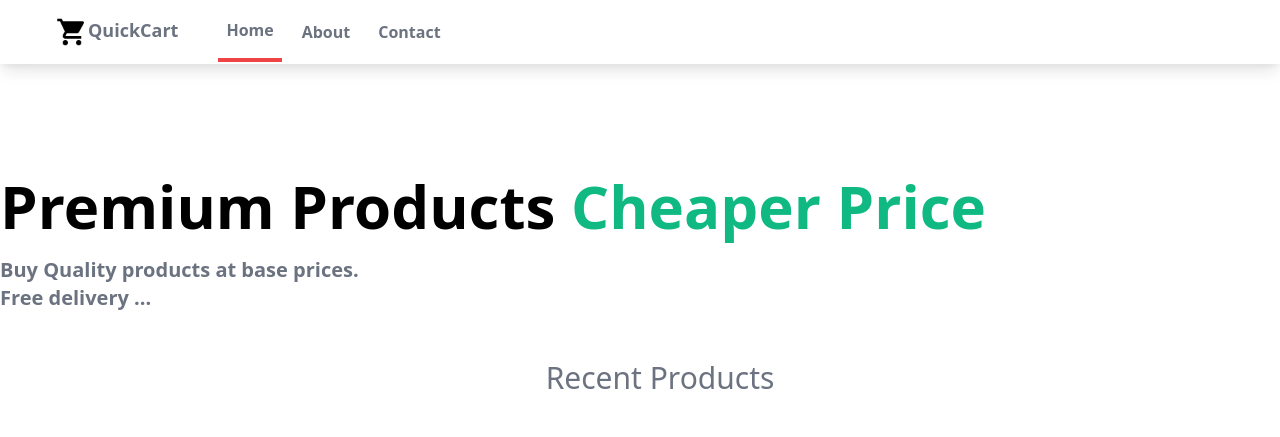
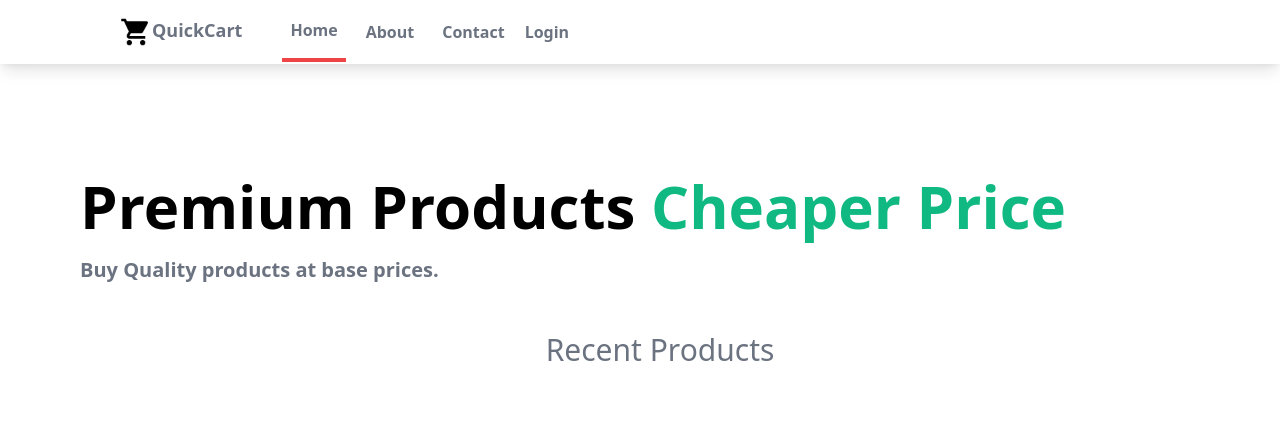
Before and after one commit to a-anuj/django, a Django app: page /myapp/products/ in a window 1280 px wide. Shown: the top 437 px of the page. Run offline with Django 4.2, Linux system fonts and the light colour scheme; data comes from the database, SQL or seed files in the repository; both versions use the stored data as it was after the commit; style sheets or scripts are compiled from the project's sources.

Commit message:
added login and logout button

```diff
--- a/mysite/myapp/templates/myapp/base.html
+++ b/mysite/myapp/templates/myapp/base.html
@@ -5,7 +5,7 @@
     </head>
     <body>
         <nav class="bg-white shadow-lg">
-            <div class="max-w-7xl mx-auto px-4">
+            <div class="max-w-10xl mx-auto px-20">
                 <div class="flex justify-between">
                     <div class="flex space-7">
                         <div>
@@ -18,6 +18,11 @@
                             <a href="#" class="py-4 px-2 text-gray-500 font-semibold border-b-4 border-red-500">Home</a>
                             <a href="#" class="py-4 px-2 text-gray-500 font-semibold">About</a>
                             <a href="#" class="py-4 px-2 text-gray-500 font-semibold">Contact</a>
+                            {% if user.is_authenticated %}
+                                <a href="{% url 'users:logout' %}" class="py-4 px-500 text-gray-500 font-semibold">Logout</a>
+                            {% else %}
+                                <a href="{% url 'users:login' %}" class="py-4 px-500 text-gray-500 font-semibold">Login</a>
+                            {% endif %}
                         </div>
                     </div>
                 </div>
--- a/mysite/myapp/templates/myapp/index.html
+++ b/mysite/myapp/templates/myapp/index.html
@@ -2,15 +2,14 @@
 {% load static  %}
 {% block body %}
 
-    <main class="mt-10 mx-auto max-w-7xl px-4 sm:st-12 sm:px-6 md:mt-16 lg:mt-20 lg:px-0 xl:mt-28">
+    <main class="mt-10 mx-20 max-w-7xl px-4 sm:st-12 sm:px-6 md:mt-16 lg:mt-20 lg:px-0 xl:mt-28">
         <div class="sm:text-center lg:text-left">
             <h1 class="text-4xl font-extrabold text-gray-1000 sm:text-5xl md:text-6xl">
                 <span class="block xl:inline">Premium Products</span>
                 <span class="block text-green-500 xl:inline">Cheaper Price</span>
             </h1>
             <p class="mt-3 text-base font-semibold text-gray-500 sm:mt-5 sm:text-lg sm:max-w-xl sm:max-auto md:mt-5 md:text-xl lg:mx-0">
-                Buy Quality products at base prices.<br>
-                Free delivery ...
+                Buy Quality products at base prices.
             </p>
         </div>
     </main>
```
Also changed, not shown: mysite/db.sqlite3.
